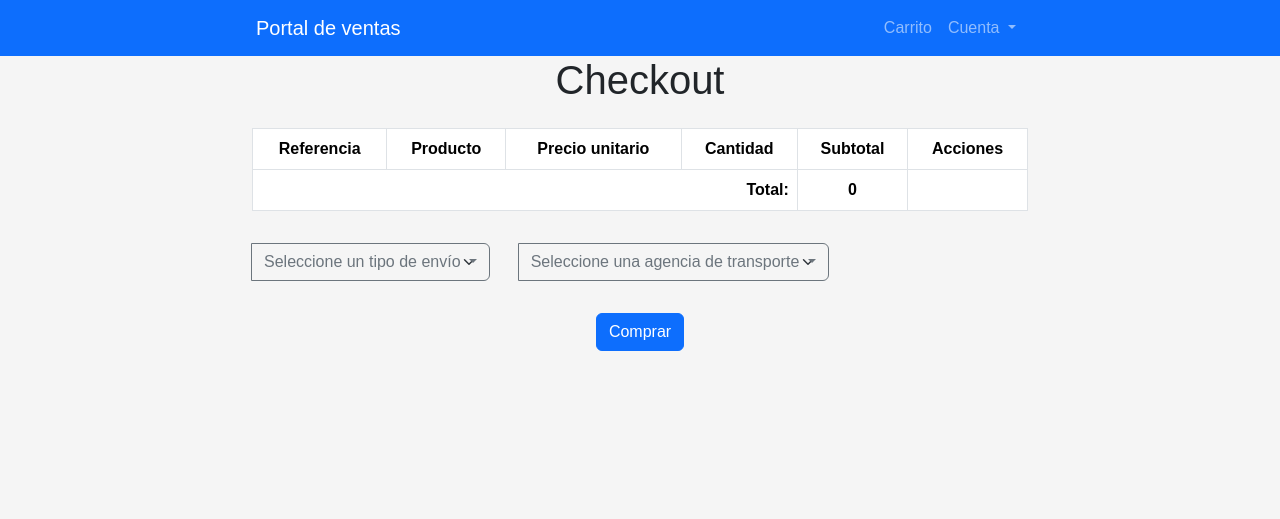
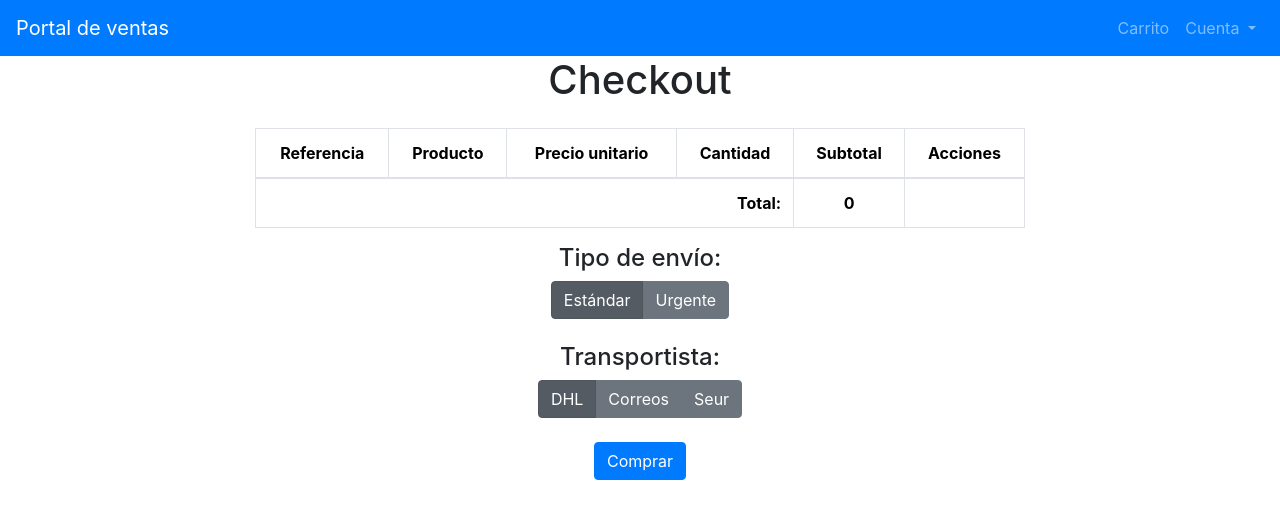
Before and after one commit to edubrialesUFV/atenea, a Django app: page /checkout/ in a window 1280 px wide. Shown: the top 519 px of the page. Run offline with Django 4.2, Linux system fonts and the light colour scheme; some libraries are stand-ins or nearby versions.

Commit message:
corrección checkout

```diff
--- a/gestion_almacenes/templates/checkout.html
+++ b/gestion_almacenes/templates/checkout.html
@@ -1,6 +1,7 @@
 {% extends 'base.html' %}
 
 {% block content %}
+<link href="https://maxcdn.bootstrapcdn.com/bootstrap/4.5.2/css/bootstrap.min.css" rel="stylesheet">
 
 <div class="container">
   <h1 class="text-center mb-4">Checkout</h1>
@@ -40,143 +41,44 @@
       </tr>
     </tfoot>
   </table>
+  </div>
+<form method="post" action="{% url 'procesar_compra' %}">
+    {% csrf_token %}
+    <div class="text-center">
+      <h4>Tipo de envío:</h4>
+      <div class="btn-group btn-group-toggle mb-4" data-toggle="buttons">
+        <label class="btn btn-secondary active">
+          <input type="radio" name="tipo_envio" id="option1" autocomplete="off" value="EST" checked>Estándar
+        </label>
+        <label class="btn btn-secondary">
+          <input type="radio" name="tipo_envio" id="option2" autocomplete="off" value="URG">Urgente
+        </label>
+      </div>
 
-  <form method="post" action="{% url 'procesar_compra' %}">
-    {% csrf_token %}
-    <div class="row mb-3">
-      <div class="col-sm-4">
-        <div class="btn-group" role="group">
-          <input type="hidden" name="tipo_envio" id="tipo_envio">
-          <button type="button" class="btn btn-outline-secondary dropdown-toggle form-select" data-bs-toggle="dropdown" aria-expanded="false">
-            Seleccione un tipo de envío
-          </button>
-          <ul class="dropdown-menu">
-            <li><a class="dropdown-item" href="#" data-value="EST">Estándar</a></li>
-            <li><a class="dropdown-item" href="#" data-value="URG">Urgente</a></li>
-          </ul>
-        </div>
+      <h4>Transportista:</h4>
+      <div class="btn-group btn-group-toggle mb-4" data-toggle="buttons">
+        <label class="btn btn-secondary active">
+          <input type="radio" name="agencia_transporte" id="option1" autocomplete="off" value="DHL" checked>DHL
+        </label>
+        <label class="btn btn-secondary">
+          <input type="radio" name="agencia_transporte" id="option2" autocomplete="off" value="COR">Correos
+        </label>
+        <label class="btn btn-secondary">
+          <input type="radio" name="agencia_transporte" id="option2" autocomplete="off" value="SEU">Seur
+        </label>
       </div>
-      <div class="col-sm-4">
-        <div class="btn-group" role="group">
-          <input type="hidden" name="agencia_transporte" id="agencia_transporte">
-          <button type="button" class="btn btn-outline-secondary dropdown-toggle form-select" data-bs-toggle="dropdown" aria-expanded="false">
-            Seleccione una agencia de transporte
-          </button>
-          <ul class="dropdown-menu">
-            <li><a class="dropdown-item" href="#" data-value="COR">Correos</a></li>
-            <li><a class="dropdown-item" href="#" data-value="SEU">Seur</a></li>
-            <li><a class="dropdown-item" href="#" data-value="DHL">DHL</a></li>
-          </ul>
-        </div>
+      <div>
+        <button class="btn btn-primary" type="submit">Comprar</button>
       </div>
-    </div>
-
-    <div class="text-center">
-      <button class="btn btn-primary" type="submit">Comprar</button>
     </div>
   </form>
 </div>
+<script src="https://code.jquery.com/jquery-3.5.1.slim.min.js"></script>
+<script src="https://cdn.jsdelivr.net/npm/@popperjs/core@2.9.3/dist/umd/popper.min.js"></script>
+<script src="https://maxcdn.bootstrapcdn.com/bootstrap/4.5.2/js/bootstrap.min.js"></script>
 
-<script>
-  $(document).ready(function() {
-    $('.dropdown-menu a').click(function(e) {
-      e.preventDefault();
-      var value = $(this).data('value');
-      $(this).closest('.btn-group').find('input[type="hidden"]').val(value);
-      $(this).closest('.btn-group').find('.dropdown-toggle').text($(this).text());
-    });
-  });
-</script>
-<script>
-  // Obtener todos los botones dropdown
-  const dropdowns = document.querySelectorAll('.btn-group.form-select');
-
-  // Para cada botón dropdown
-  dropdowns.forEach((dropdown) => {
-    // Obtener el input hidden y el botón que despliega el menú
-    const input = dropdown.querySelector('input[type="hidden"]');
-    const button = dropdown.querySelector('.dropdown-toggle');
-
-    // Para cada elemento de la lista del menú
-    dropdown.querySelectorAll('.dropdown-item').forEach((item) => {
-      // Al hacer clic en el elemento de la lista
-      item.addEventListener('click', () => {
-        // Obtener el valor del atributo data-value
-        const value = item.getAttribute('data-value');
-
-        // Asignar el valor al input hidden
-        input.value = value;
-
-        // Cambiar el texto del botón al valor seleccionado
-        button.textContent = item.textContent;
-      });
-    });
-  });
-</script>
-<script>
-  // Obtener todos los formularios de eliminación
-  const deleteForms = document.querySelectorAll('form[action$="/eliminar/"]');
-
-  // Para cada formulario de eliminación
-  deleteForms.forEach((form) => {
-    // Agregar un controlador de evento al botón de envío del formulario
-    form.querySelector('button[type="submit"]').addEventListener('click', (event) => {
-      event.preventDefault(); // Detener la acción predeterminada del botón de envío
-
-      // Mostrar una confirmación de eliminación y, si se confirma, enviar el formulario
-      if (confirm('¿Estás seguro de que quieres eliminar este producto?')) {
-        form.submit();
-      }
-    });
-  });
-</script>
 <style>
 
-  /* Estilos para los nuevos campos */
-  .btn-group.form-select {
-    position: relative;
-  }
-
-  .btn-group.form-select input[type="hidden"] {
-    position: absolute;
-    top: 0;
-    left: 0;
-    width: 100%;
-    height: 100%;
-    opacity: 0;
-    z-index: -1;
-  }
-
-  .btn-group.form-select .dropdown-toggle::after {
-    display: none;
-  }
-
-  .btn-group.form-select .dropdown-toggle:focus {
-    box-shadow: none;
-    border-color: #ced4da;
-  }
-
-  .btn-group.form-select .dropdown-menu {
-    max-height: 200px;
-    overflow-y: auto;
-  }
-
-  .btn-group.form-select .dropdown-item {
-    display: block;
-    width: 100%;
-    padding: 0.5rem 1rem;
-    color: #212529;
-    text-align: left;
-    white-space: nowrap;
-    overflow: hidden;
-    text-overflow: ellipsis;
-  }
-
-  .btn-group.form-select .dropdown-item:hover,
-  .btn-group.form-select .dropdown-item:focus {
-    color: #212529;
-    background-color: #f8f9fa;
-  }
 
   .container {
     max-width: 800px;
@@ -220,9 +122,6 @@
     font-weight: bold;
   }
 
-  button {
-    margin-top: 1rem;
-  }
 
   /* Estilos para los nuevos campos */
   tfoot td[colspan="4"] {
--- a/gestion_almacenes/views.py
+++ b/gestion_almacenes/views.py
@@ -161,7 +161,7 @@ def procesar_compra(request):
 
         tipo_envio = request.POST.get('tipo_envio')
         agencia_transporte = request.POST.get('agencia_transporte')
-
+        print(tipo_envio)
         cliente = Cliente.objects.get(id=request.user.id)
 
         pedido = Pedido.objects.create(
@@ -170,6 +170,17 @@ def procesar_compra(request):
             tipo_envio=tipo_envio,
             agencia_transporte=agencia_transporte,
         )
+
+        for id, item in carrito.items():
+            producto = Producto.objects.get(id=id)
+            cantidad = item['cantidad']
+            pedidoproducto = PedidoProducto.objects.create(
+                pedido = pedido,
+                producto = producto,
+                cantidad = cantidad,
+            )
+
+
 
         messages.success(request, 'La compra se ha procesado correctamente.')
         return redirect('/')
```
